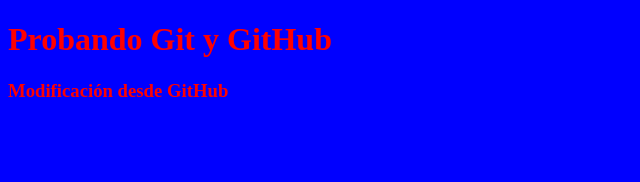
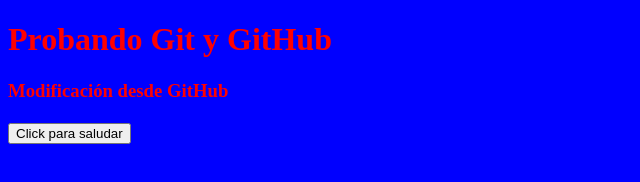
Before and after one commit to SergioMarquezz/PruebaGit, a plain HTML site: page index.html in a window 1280 px wide. Shown: the whole page, without its empty margins (0-640 px from the left). Drawn offline with Linux system fonts and the light colour scheme.

Commit message:
Saludo con JavaScript

```diff
--- a/index.html
+++ b/index.html
@@ -5,9 +5,12 @@
   <meta name="viewport" content="width=device-width, initial-scale=1.0">
   <title>Document</title>
   <link rel="stylesheet" href="css/style.css">
+  <script src="js/index.js"></script>
 </head>
 <body>
   <h1>Probando Git y GitHub</h1>
   <h3>Modificación desde GitHub<h3/>
+
+  <button onclick="saludo()">Click para saludar</button>
 </body>
 </html>
--- a/js/index.js
+++ b/js/index.js
@@ -0,0 +1,4 @@
+function saludo(){
+
+  alert("Hola Git y GitHub");
+}
```
